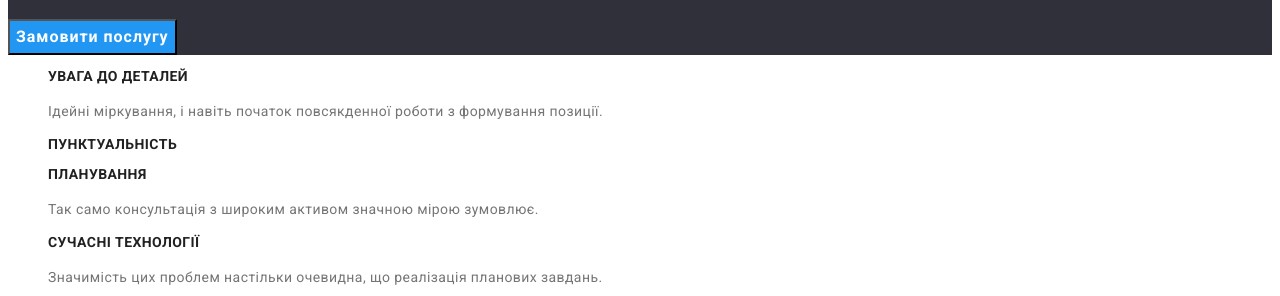
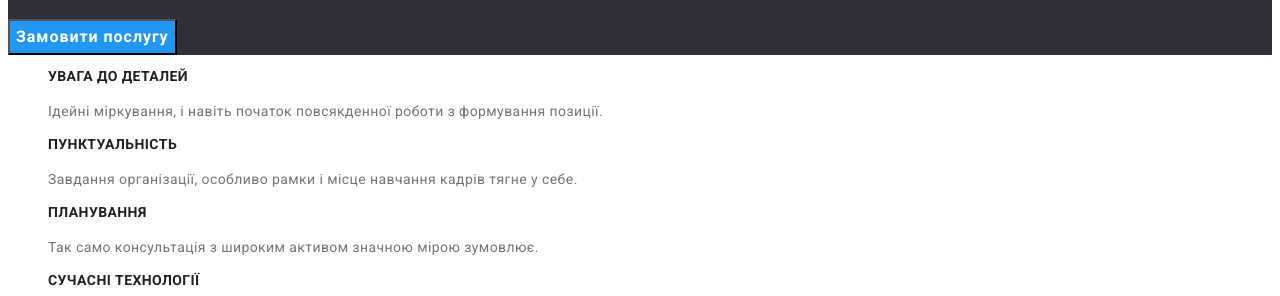
Before and after one commit to alinacjn2/goit-markup-hw-02, a plain HTML site: page index.html in a window 1280 px wide. Shown: the part 260-556 px from the top of the page. Drawn offline with Linux system fonts and the light colour scheme.

Commit message:
исправила ошибку пунктуальность

```diff
--- a/index.html
+++ b/index.html
@@ -41,7 +41,7 @@
     <p class="text">Ідейні міркування, і навіть початок повсякденної роботи з формування позиції.</p>
     </li>
     <li> <h3 class="list-title">пунктуальність</h3>
-    <p class="text"Завдання організації, особливо рамки і місце навчання кадрів тягне у себе.</p>
+    <p class="text">Завдання організації, особливо рамки і місце навчання кадрів тягне у себе.</p>
     </li>
     <li> <h3 class="list-title">планування</h3>
     <p class="text">Так само консультація з широким активом значною мірою зумовлює.</p>
```
